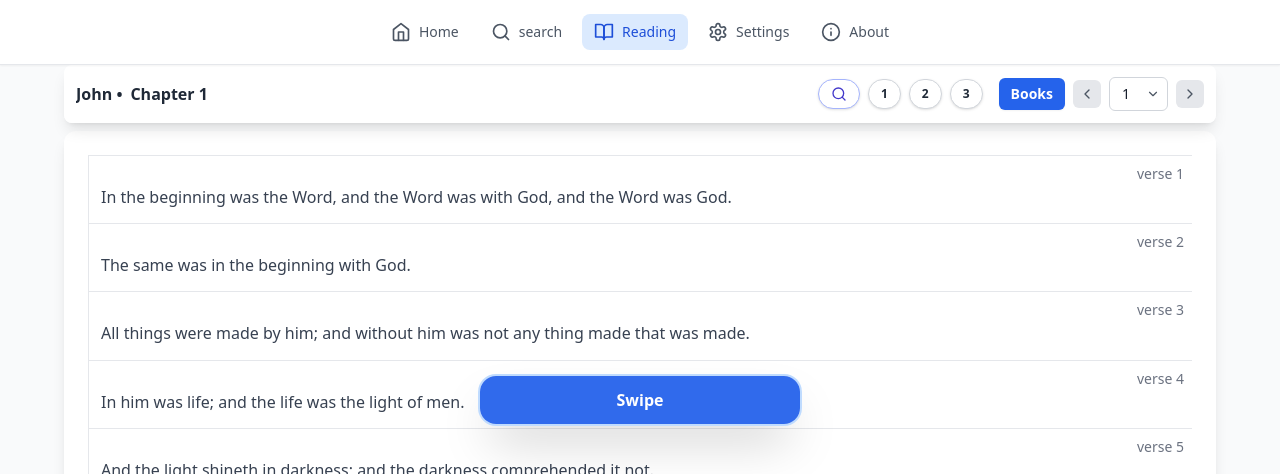
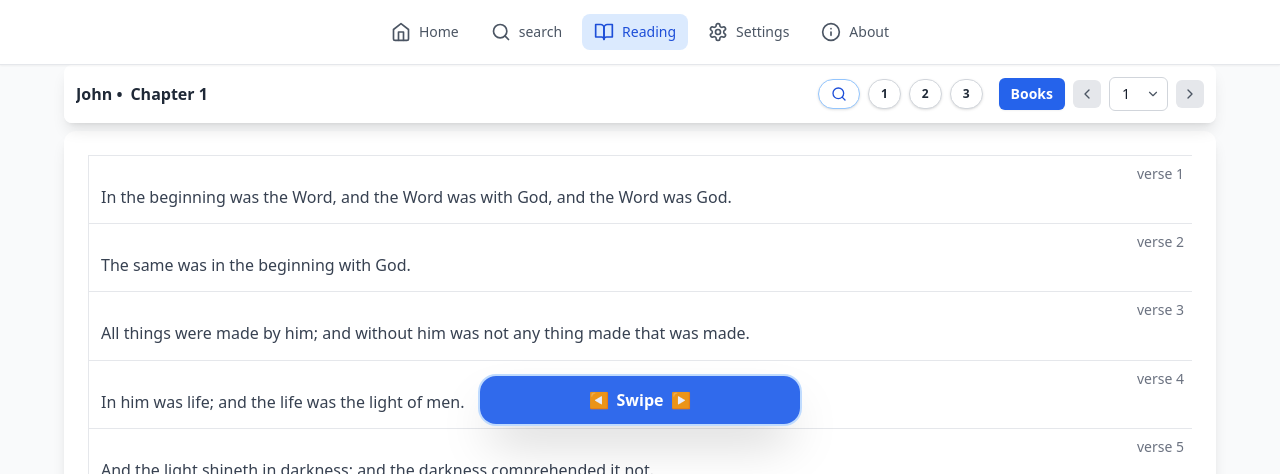
Before and after one commit to thewordofgodfr/site-par-bolt-ai, a React (Vite) app: page / in a window 1280 px wide. Both pictures are taken after a click on the button "Reading". Shown: the top 474 px of the page. Built offline with nearby package versions, Linux system fonts and the light colour scheme.

Commit message:
Update Reading.tsx

```diff
--- a/src/pages/Reading.tsx
+++ b/src/pages/Reading.tsx
@@ -81,13 +81,14 @@ export default function Reading() {
     mobileBtnHover: string;
     lightPaper: string;
   }> = {
+    // Slot 1 -> AMBRE (pour ne pas “voler” le bleu réservé à la loupe)
     1: {
-      solid: 'bg-blue-600 text-white',
-      solidHover: 'hover:bg-blue-500',
-      ring: 'ring-blue-400',
-      mobileBtn: 'bg-blue-600 text-white',
-      mobileBtnHover: 'hover:bg-blue-500',
-      lightPaper: 'bg-blue-50',
+      solid: 'bg-amber-600 text-white',
+      solidHover: 'hover:bg-amber-500',
+      ring: 'ring-amber-400',
+      mobileBtn: 'bg-amber-600 text-white',
+      mobileBtnHover: 'hover:bg-amber-500',
+      lightPaper: 'bg-amber-50',
     },
     2: {
       solid: 'bg-violet-600 text-white',
@@ -303,7 +304,7 @@ export default function Reading() {
     saveReadingPosition(book.name, slot.chapter);
   }
 
-  // >>>>>>> ICI : calcul de activeTheme APRÈS l'init de activeSlot
+  // Calcul du thème actif APRÈS l'init de activeSlot
   const activeTheme =
     (activeSlot === 1 || activeSlot === 2 || activeSlot === 3)
       ? SLOT_THEMES[activeSlot as SlotKey]
@@ -527,7 +528,7 @@ export default function Reading() {
     }
   };
 
-  // Partage sélection (Web Share API si dispo, sinon copie + toast)
+  // Partage sélection (Web Share API si dispo, sinon copie + toast) — lien unique
   const shareSelection = async () => {
     if (!selectedBook || !chapter || selectedVerses.length === 0) return;
     const chosen = chapter.verses
@@ -538,15 +539,15 @@ export default function Reading() {
     const ref = `${getBookName(selectedBook)} ${chapter.chapter}:${ranges}`;
     const body = chosen.map(v => `${v.text}`).join('\n');
 
-    const shareText = `${ref}\n${body}\n\nhttps://www.theword.fr/`;
+    const shareUrl = 'https://www.theword.fr';
+    const shareText = `${ref}\n${body}\n\n${shareUrl}`;
 
     try {
       const nav = navigator as any;
       if (nav?.share) {
         await nav.share({
           title: ref,
-          text: shareText,
-          url: 'https://www.theword.fr/',
+          text: shareText, // pas de champ url => évite le doublon
         });
         setSelectedVerses([]);
       } else {
@@ -749,10 +750,11 @@ export default function Reading() {
                       const base = 'px-3 py-1.5 rounded-full text-xs font-semibold shadow active:scale-95 inline-flex items-center gap-1';
                       let cls = '';
                       if (i === 0) {
+                        // Loupe = BLEU (plus indigo)
                         cls = isDark
-                          ? `border border-indigo-400/60 text-indigo-200`
-                          : `bg-white border border-indigo-300 text-indigo-700`;
-                        if (lastTappedSlot === 0) cls += ' ring-2 ring-offset-1 ring-indigo-400';
+                          ? `border border-blue-400/60 text-blue-200`
+                          : `bg-white border border-blue-300 text-blue-700`;
+                        if (lastTappedSlot === 0) cls += ' ring-2 ring-offset-1 ring-blue-400';
                       } else {
                         const theme = SLOT_THEMES[i as SlotKey];
                         cls = filled ? `${theme.solid} ${theme.solidHover}` :
@@ -787,10 +789,11 @@ export default function Reading() {
                         const base = 'px-3 py-1.5 rounded-full text-xs font-semibold shadow active:scale-95 inline-flex items-center gap-1';
                         let cls = '';
                         if (i === 0) {
+                          // Loupe = BLEU (plus indigo)
                           cls = isDark
-                            ? `border border-indigo-400/60 text-indigo-200`
-                            : `bg-white border border-indigo-300 text-indigo-700`;
-                          if (lastTappedSlot === 0) cls += ' ring-2 ring-offset-1 ring-indigo-400';
+                            ? `border border-blue-400/60 text-blue-200`
+                            : `bg-white border border-blue-300 text-blue-700`;
+                          if (lastTappedSlot === 0) cls += ' ring-2 ring-offset-1 ring-blue-400';
                         } else {
                           const theme = SLOT_THEMES[i as SlotKey];
                           cls = filled ? `${theme.solid} ${theme.solidHover}` :
@@ -1114,11 +1117,13 @@ export default function Reading() {
             </div>
           )}
 
-          {/* Hint swipe — 1/2 largeur, sans clignoter, 3s, un seul mot */}
+          {/* Hint swipe — 1/2 largeur, sans clignoter, 3s, un seul mot + petites flèches */}
           {showSwipeHint && (
             <div className="fixed inset-0 z-[9999] pointer-events-none flex items-center justify-center">
-              <div className="w-1/2 max-w-xs text-center px-4 py-3 rounded-2xl text-base font-bold shadow-2xl ring-2 ring-blue-200 bg-blue-600/95 text-white">
+              <div className="w-1/2 max-w-xs text-center px-4 py-3 rounded-2xl text-base font-bold shadow-2xl ring-2 ring-blue-200 bg-blue-600/95 text-white flex items-center justify-center">
+                <span className="opacity-90 mr-2">◀</span>
                 {state.settings.language === 'fr' ? 'Glissez' : 'Swipe'}
+                <span className="opacity-90 ml-2">▶</span>
               </div>
             </div>
           )}
```
